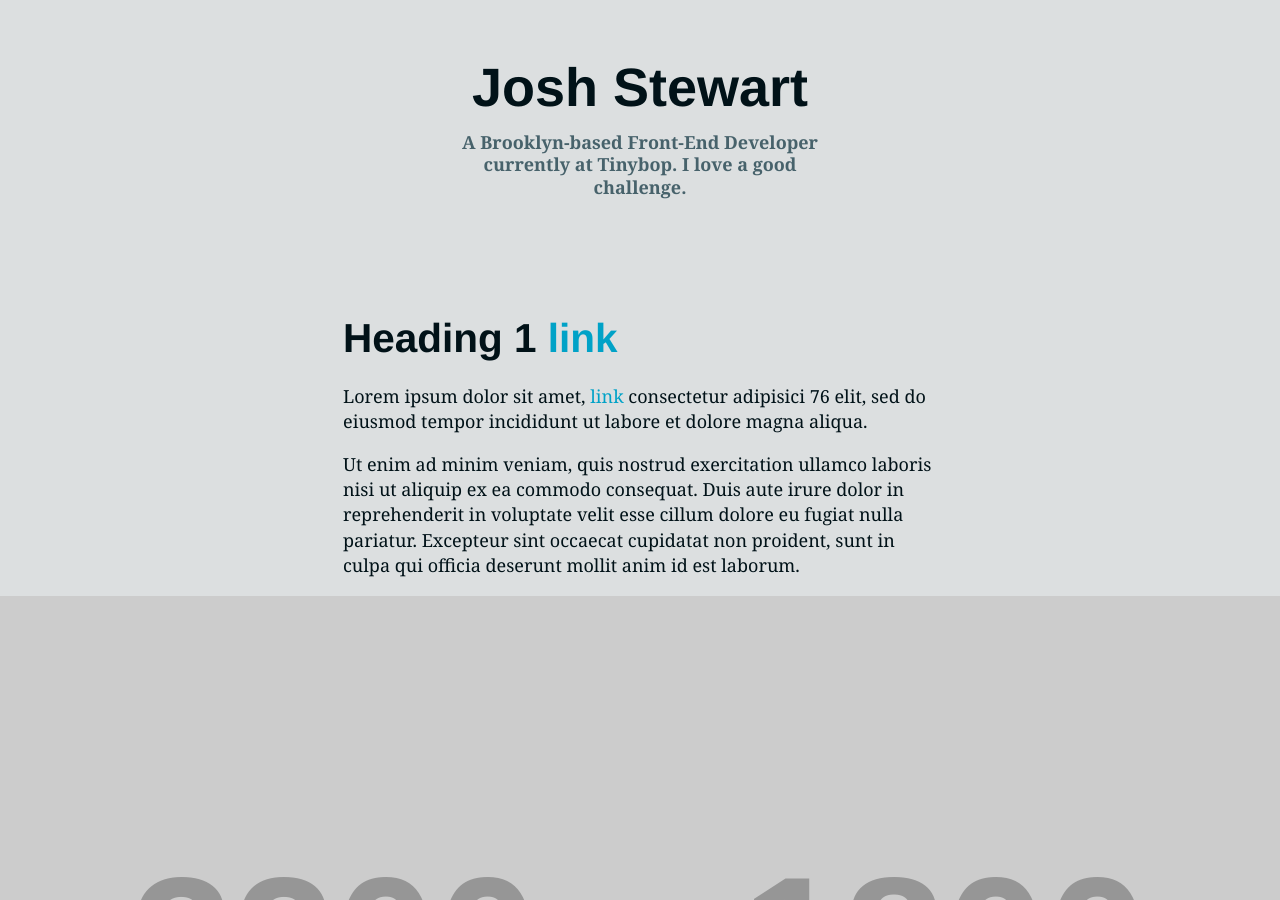
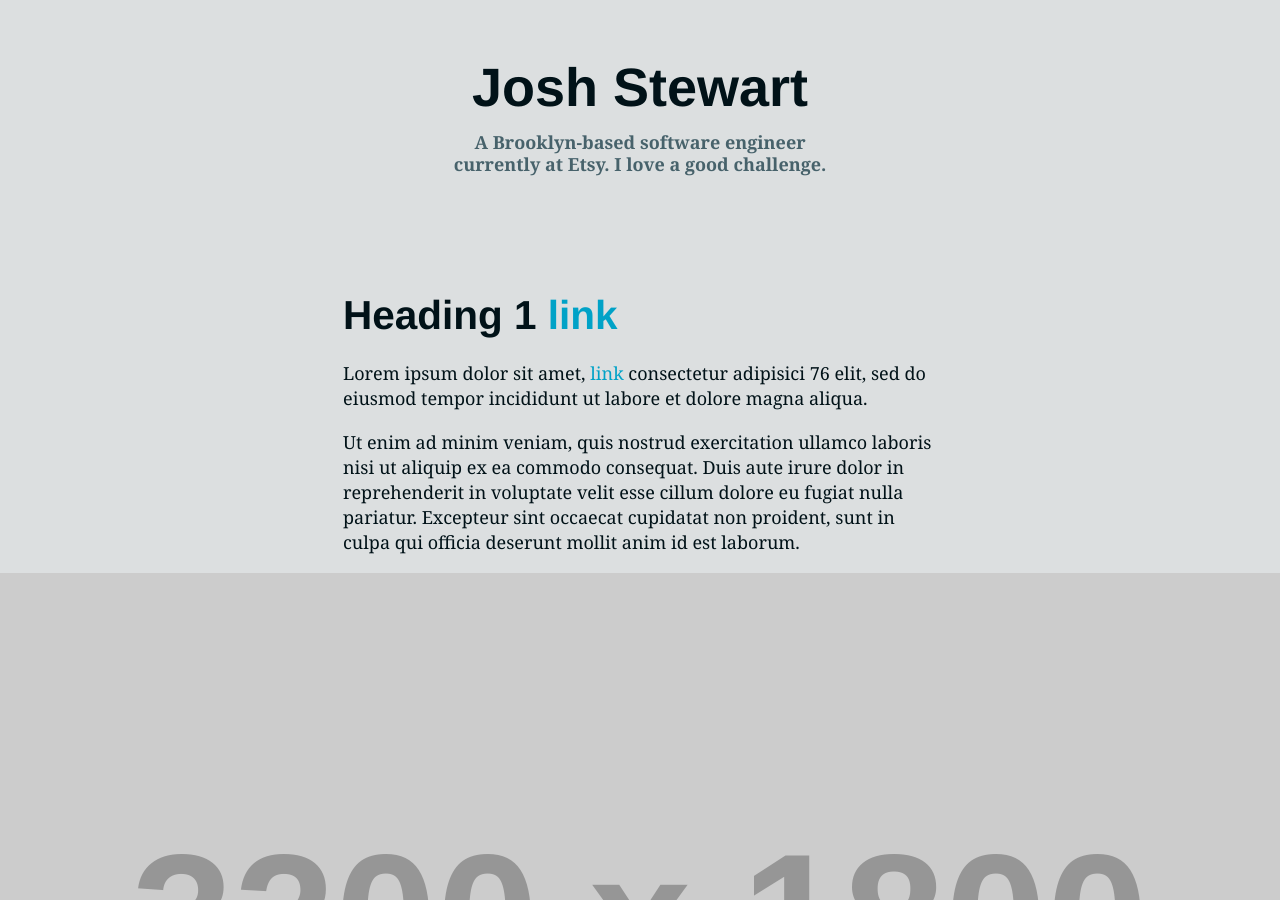
Before and after one commit to lightergrey/lightergrey.github.io, a Jekyll site: the page built from styleguide/index.html, in a window 1280 px wide and 900 px high. Built offline with Jekyll 4.4.1, drawn with Linux system fonts in a browser that asks for light colours; some web fonts are replaced.

Commit message:
Update description

```diff
--- a/_layouts/default.html
+++ b/_layouts/default.html
@@ -17,7 +17,7 @@
 
     <header class="site-header" role="banner">
       <h1 class="site-title">{{ site.title }}</h1>
-      <h2 class="site-subtitle">A Brooklyn-based Front-End Developer currently at Tinybop. I love a good challenge.</h2>
+      <h2 class="site-subtitle">A Brooklyn-based software engineer currently at Etsy. I love a good challenge.</h2>
     </header>
 
     {% if content.size > 1 %}
```
